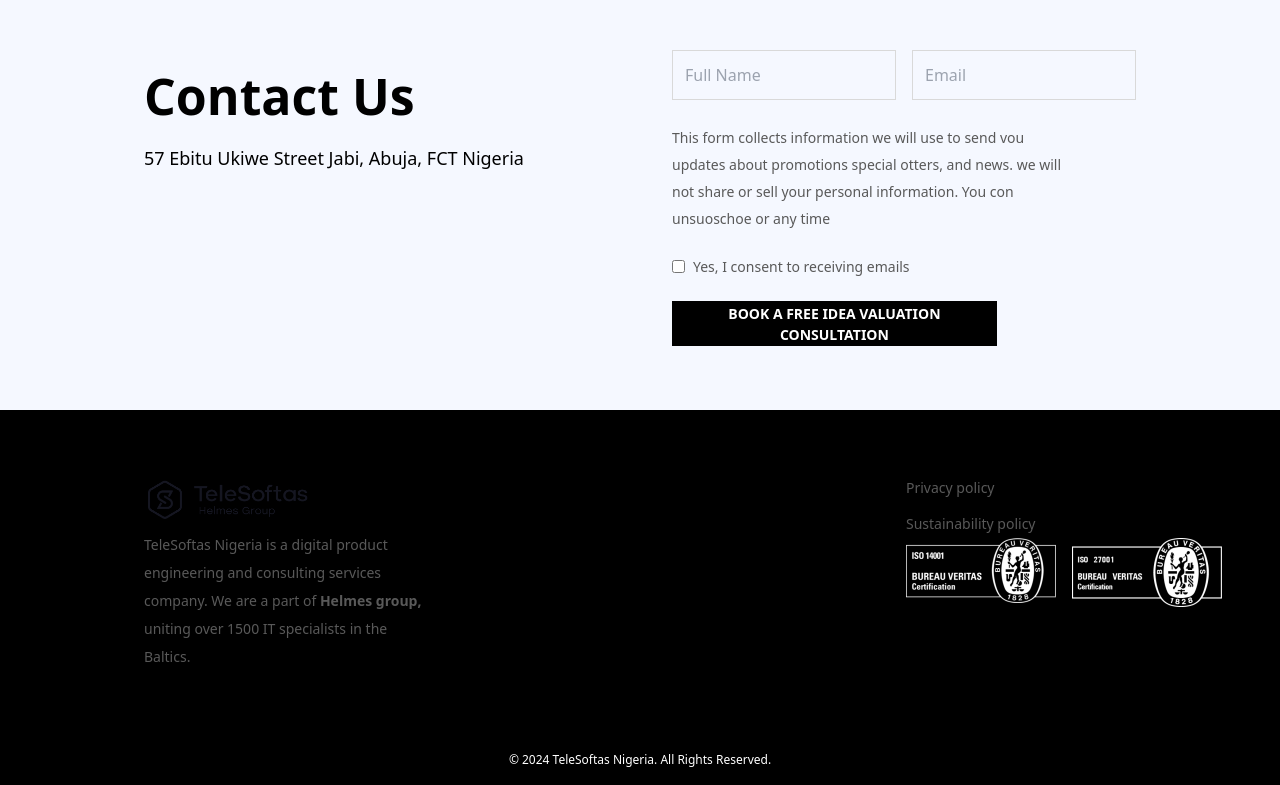
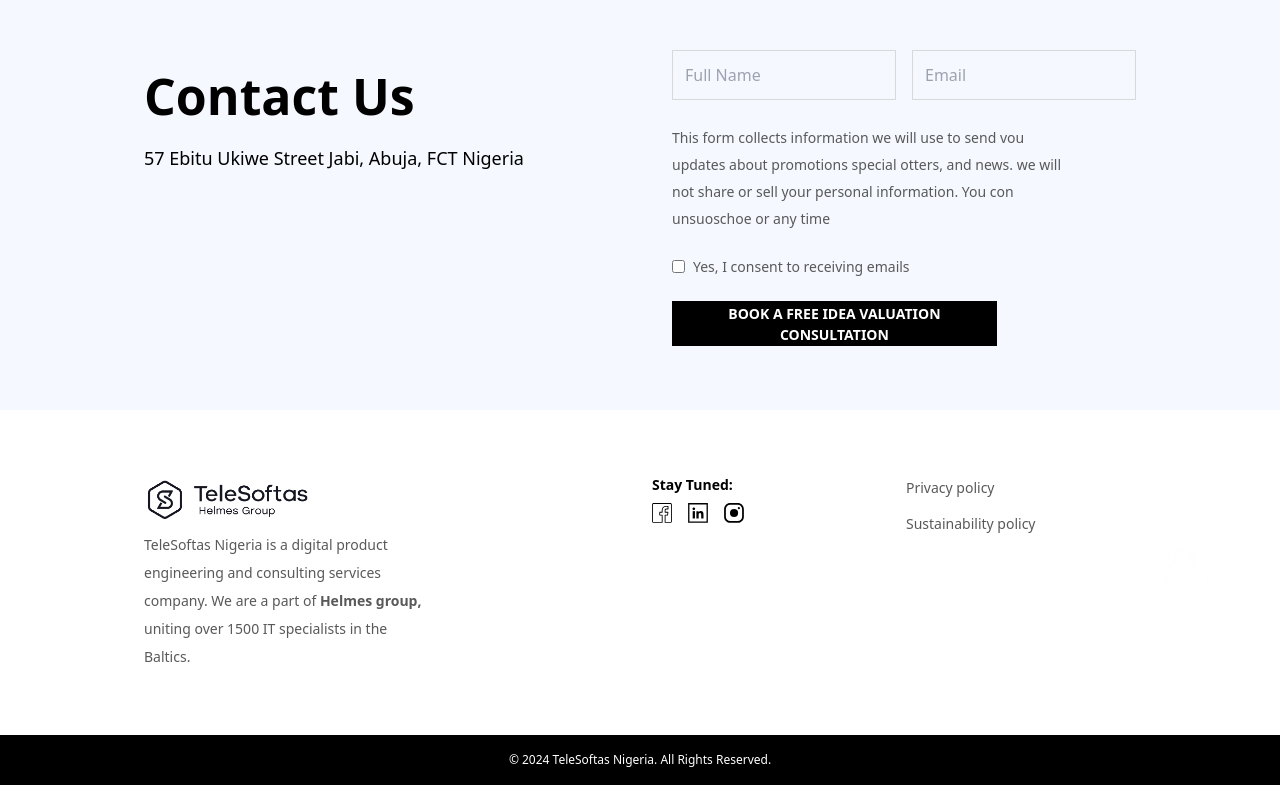
Before and after one commit to TechieTee/telesoftas, a React (Create React App) app: page / in a window 1280 px wide. Shown: the part 5908-6693 px from the top of the page. Built offline with nearby package versions, Linux system fonts and the light colour scheme; a web font is replaced by a local one.

Commit message:
footer bg

```diff
--- a/src/components/footer.tsx
+++ b/src/components/footer.tsx
@@ -4,7 +4,7 @@ import { Image } from "../assets/index";
 const Footer = () => {
   return (
     <>
-      <div className="lg:px-36 lg:py-16 md:px-24 md:py-16 px-[20px] py-[20px] bg-black w-full">
+      <div className="lg:px-36 lg:py-16 md:px-24 md:py-16 px-[20px] py-[20px] w-full">
         <div className="grid gap-6 lg:grid-cols-2 md:grid-cols-1 sm:grid-cols-1">
           <div className="grid lg:grid-cols-1 ">
           <img src={Image.logo} width={170} alt="logo"/>
```
